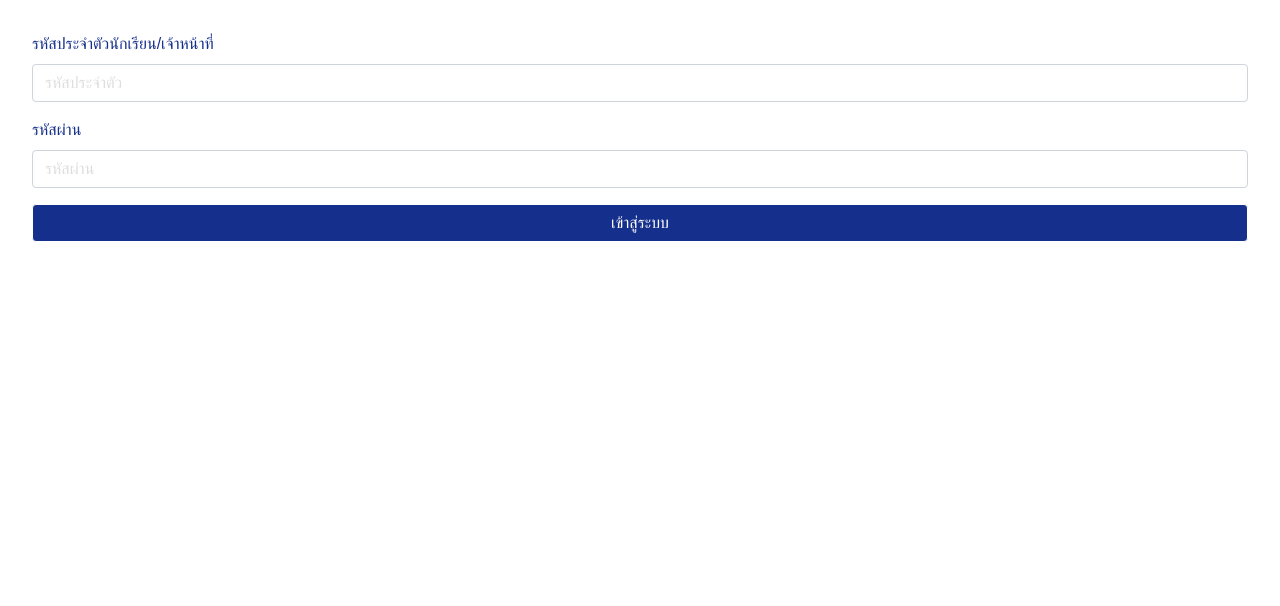
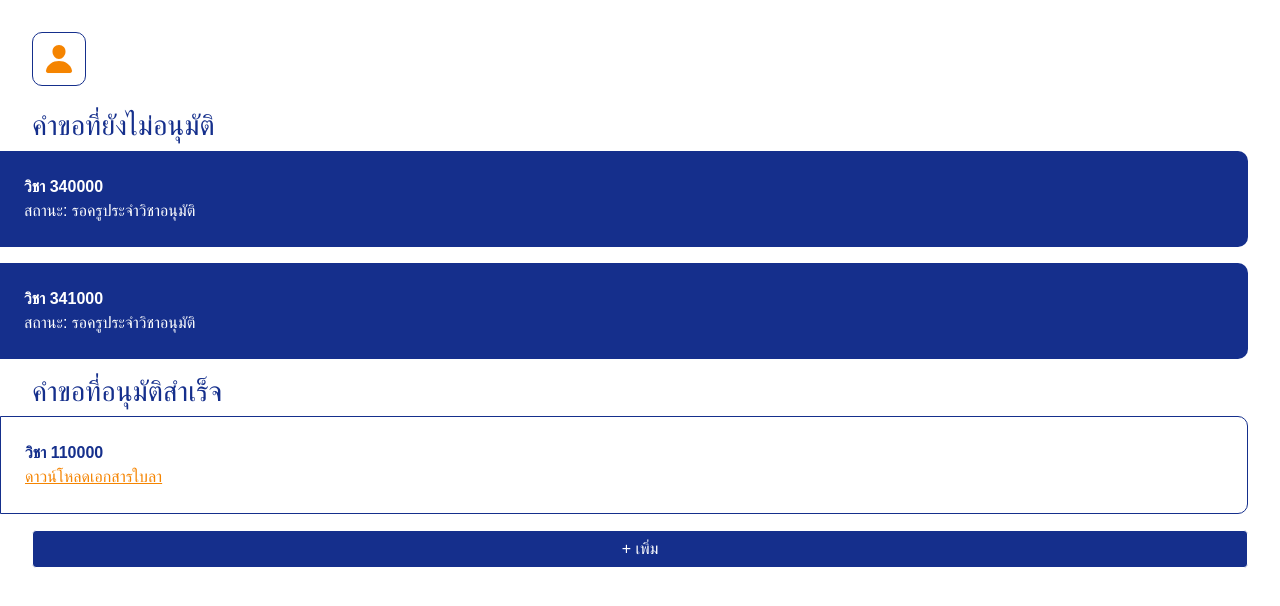
Before and after one commit to meen0natnisha/Taryn, a React (Create React App) app: page /dashboard in a window 1280 px wide. Shown: the top 606 px of the page. Built offline with nearby package versions, Linux system fonts and the light colour scheme.

Commit message:
[MEEN] dashboard page add

```diff
--- a/public/index.html
+++ b/public/index.html
@@ -1,14 +1,12 @@
 <!DOCTYPE html>
 <html lang="en">
+
 <head>
   <meta charset="utf-8" />
   <link rel="icon" href="%PUBLIC_URL%/favicon.ico" />
   <meta name="viewport" content="width=device-width, initial-scale=1" />
   <meta name="theme-color" content="#000000" />
-    <meta
-      name="description"
-      content="Web site created using create-react-app"
-    />
+  <meta name="description" content="Web site created using create-react-app" />
   <link rel="apple-touch-icon" href="%PUBLIC_URL%/logo192.png" />
   <!--
       manifest.json provides metadata used when your web app is installed on a
@@ -24,8 +22,11 @@
       work correctly both with client-side routing and a non-root public URL.
       Learn how to configure a non-root public URL by running `npm run build`.
     -->
-    <title>React App</title>
+  <script type="module" src="https://unpkg.com/ionicons@5.5.2/dist/ionicons/ionicons.esm.js"></script>
+  <script nomodule src="https://unpkg.com/ionicons@5.5.2/dist/ionicons/ionicons.js"></script>
+  <title>Taryn</title>
 </head>
+
 <body>
   <noscript>You need to enable JavaScript to run this app.</noscript>
   <div id="root"></div>
@@ -40,4 +41,5 @@
       To create a production bundle, use `npm run build` or `yarn build`.
     -->
 </body>
+
 </html>
--- a/src/App.scss
+++ b/src/App.scss
@@ -17,17 +17,6 @@
   }
 }
 
-.App-header {
-  background-color: #282c34;
-  min-height: 100vh;
-  display: flex;
-  flex-direction: column;
-  align-items: center;
-  justify-content: center;
-  font-size: calc(10px + 2vmin);
-  color: white;
-}
-
 @keyframes App-logo-spin {
   from {
     transform: rotate(0deg);
@@ -36,3 +25,38 @@
     transform: rotate(360deg);
   }
 }
+
+.Box-container {
+  margin-left: -2em;
+  margin-bottom: 1em;
+  border-bottom-right-radius: 10px;
+  border-top-right-radius: 10px;
+  &.unapp {
+    background: $primary-color;
+    p,
+    strong {
+      color: white;
+    }
+  }
+  &.app {
+    border: 1px solid $primary-color;
+    strong {
+      color: $primary-color;
+    }
+    p {
+      color: $secondary-color;
+      text-decoration: underline;
+    }
+  }
+}
+
+ion-icon {
+  &#icon-btn {
+    font-size: 2em;
+    padding: 10px;
+    border: 1px solid $primary-color;
+    border-radius: 10px;
+    color: $secondary-color;
+    margin-bottom: 0.5em;
+  }
+}
--- /dev/null
+++ b/src/components/boxContainer.js
@@ -0,0 +1,15 @@
+import React, { Component } from 'react'
+
+export default class BoxContainer extends Component {
+    render() {
+        let { title, status, style } = this.props
+        return (
+            <div className={style == "unapproved" ? "Box-container unapp": "Box-container app"} >
+                <div className="p-4">
+                    <strong>{title}</strong>
+                    <p>{status}</p>
+                </div>
+            </div>
+        )
+    }
+}
--- a/src/components/index.js
+++ b/src/components/index.js
@@ -1,3 +1,4 @@
 import InputField from "./inputField";
+import BoxContainer from "./boxContainer";
 
-export default InputField
+export { InputField, BoxContainer }
--- a/src/components/inputField.js
+++ b/src/components/inputField.js
@@ -1,10 +1,10 @@
 import React, { Component } from 'react'
-import { Row, Col, Form, Button } from 'react-bootstrap'
+import { Form } from 'react-bootstrap'
 
 export default class InputField extends Component {
     render() {
         let { type, label, placeholder } = this.props
-        console.log("label ", label)
+
         switch (type) {
             case "date":
                 return (
--- a/src/custom-boostrap.scss
+++ b/src/custom-boostrap.scss
@@ -1,10 +1,12 @@
 //Font
-p {
-    font-family: "Prompt", sans-serif;
-    margin-bottom: 0;
+p, h1, h2, h3 {
     &.primary_paragraph {
         color: $primary-color;
     }
+}
+
+p {
+    margin-bottom: 0;
 }
 
 //Form
--- a/src/index.css
+++ b/src/index.css
@@ -1,5 +1,6 @@
-body {
+html, body {
   margin: 0;
+  height: 100%;
   font-family: "Prompt", sans-serif;
   -webkit-font-smoothing: antialiased;
   -moz-osx-font-smoothing: grayscale;
--- a/src/navigations/navigation.js
+++ b/src/navigations/navigation.js
@@ -4,18 +4,20 @@ import "./navigation.scss"
 
 //Route
 import PrivateRoute from './routes/private-route';
-//Login
-import Login from '../page';
+//Page
+import { Login, Dashboard } from '../page';
 
 export default class NavigationRouter extends Component {
   constructor(props) {
     super(props)
     this.state = {
-            loading: false
+      loading: false,
+      authen: true,
+      role: 'stident',
     }
   }
   render() {
-        let { loading } = this.state
+    let { loading, role, authen } = this.state
     if (loading) {
       return <div><p>Loading</p></div>
     } else {
@@ -28,9 +30,10 @@ export default class NavigationRouter extends Component {
                 <PrivateRoute
                   component={Login}
                   path={'/'}
-                    //   authed={authen}
+                  authed={authen}
                   exact
                 />
+                <PrivateRoute component={Dashboard} path={`/dashboard`} authed={authen} exact />
                 {/* --------- another ------------ */}
                 <Route path='/' component={Login} />
               </Switch>
--- a/src/navigations/navigation.scss
+++ b/src/navigations/navigation.scss
@@ -1,3 +1,5 @@
+@import "../color.scss";
+
 .navigation-body {
     margin: 2em;
 }
--- /dev/null
+++ b/src/page/dashboard.js
@@ -0,0 +1,31 @@
+import React, { Component } from 'react'
+import { Button } from 'react-bootstrap'
+import { BoxContainer } from '../components'
+
+export default class Dashboard extends Component {
+    render() {
+        const unapprovedArr = [
+            { title: "วิชา 340000", status: "สถานะ: รอครูประจำวิชาอนุมัติ" },
+            { title: "วิชา 341000", status: "สถานะ: รอครูประจำวิชาอนุมัติ" },
+        ]
+        const approvedArr = [
+            { title: "วิชา 110000", status: "ดาวน์โหลดเอกสารใบลา" },
+        ]
+        return (
+            <div>
+                <ion-icon name="person" id="icon-btn"></ion-icon>
+                <h3 className="primary_paragraph">คำขอที่ยังไม่อนุมัติ</h3>
+                {unapprovedArr.map((list, i) => (
+                    <BoxContainer title={list.title} status={list.status} style="unapproved" />
+                ))}
+
+                <h3 className="primary_paragraph">คำขอที่อนุมัติสำเร็จ</h3>
+                {approvedArr.map((list, i) => (
+                    <BoxContainer title={list.title} status={list.status} style="approved" />
+                ))}
+
+                <Button variant="primary" >+ เพิ่ม</Button>
+            </div>
+        )
+    }
+}
--- a/src/page/index.js
+++ b/src/page/index.js
@@ -1,3 +1,4 @@
 import Login from "./login";
+import Dashboard from "./dashboard";
 
-export default Login
+export { Login, Dashboard };
--- a/src/page/login.js
+++ b/src/page/login.js
@@ -1,19 +1,20 @@
 import React, { Component } from 'react'
 import { Row, Col, Form, Button } from 'react-bootstrap'
 import "./login.scss"
-import InputField from '../components'
+import { InputField } from '../components'
 
 export default class Login extends Component {
+    onLogin = () => {
+        window.location.assign('/dashboard')
+    }
+
     render() {
-        const params = [
-            { label: 'รหัสประจำตัวนักเรียน/เจ้าหน้าที่', placeholder: 'รหัสประจำตัว' },
-        ]
         return (
             <div>
                 <Form>
                     <Row><Col><InputField label='รหัสประจำตัวนักเรียน/เจ้าหน้าที่' placeholder='รหัสประจำตัว' /></Col></Row>
                     <Row><Col><InputField label='รหัสผ่าน' placeholder='รหัสผ่าน' /></Col></Row>
-                    <Row><Col xs={12}><Button variant="primary" type="submit">เข้าสู่ระบบ</Button></Col></Row>
+                    <Row><Col xs={12}><Button variant="primary" onClick={() => this.onLogin()}>เข้าสู่ระบบ</Button></Col></Row>
                 </Form>
             </div>
         )
```
Lines whose indentation alone changed are shown as unchanged.
